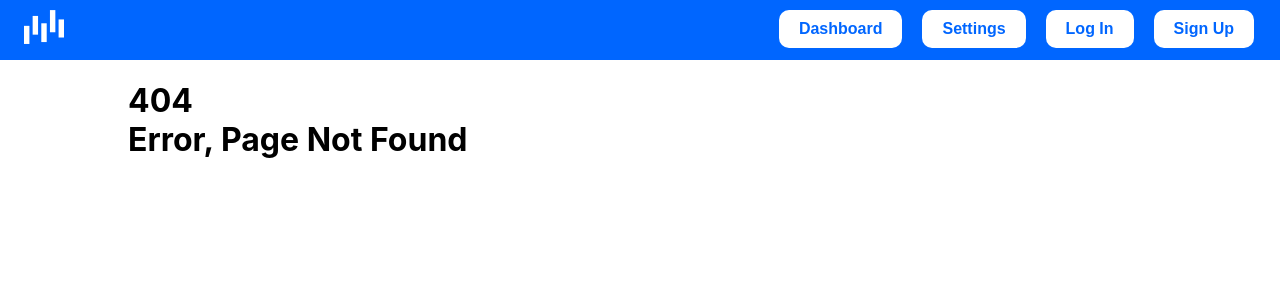
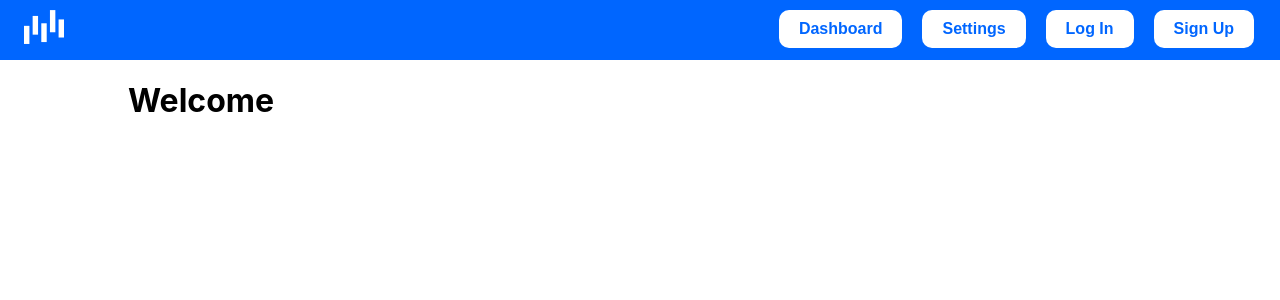
Before and after one commit to mobrien13/paper-trader, a React (Create React App) app in the folder paper-trader/: page /welcome in a window 1280 px wide. Before the commit this address had no page. Shown: the top 300 px of the page. Built offline with nearby package versions, Linux system fonts and the light colour scheme.

Commit message:
Refactored Home to Welcome

```diff
--- a/paper-trader/src/Components/Pages/Home.js
+++ b/paper-trader/src/Components/Pages/Welcome.js
@@ -1,16 +1,16 @@
 import React from 'react';
-import './Home.css';
+import './Welcome.css';
 import './Pages.css';
 import {Link} from 'react-router-dom';
 
-function Home() {
+function Welcome() {
     return (
     <>
-        <h1>Home</h1>
+        <h1>Welcome</h1>
 
     </>
     );
   }
 
 
-  export default Home;
+  export default Welcome;
--- a/paper-trader/src/Components/Views/Views.js
+++ b/paper-trader/src/Components/Views/Views.js
@@ -2,7 +2,7 @@
 import React from 'react';
 import '../Pages/Pages.css';
 import Dashboard from "../Pages/Dashboard";
-import Home from "../Pages/Home";
+import Welcome from "../Pages/Welcome";
 import Settings from "../Pages/Settings";
 import { Routes, Route } from "react-router-dom";
 import Modal from '../Modal/Modal';
@@ -13,8 +13,8 @@ function Views() {
     <>
     {/*Routes the pages*/}
     <Routes>
-        <Route index element={<Home></Home>}/>
-        <Route path='/home' element={<Home></Home>}/>
+        <Route index element={<Welcome></Welcome>}/>
+        <Route path='/welcome' element={<Welcome></Welcome>}/>
         <Route path='/dashboard' element={<Dashboard></Dashboard>}/>
         <Route path='/settings' element={<Settings></Settings>}/>
         <Route path='*' element={<div><h1>404<br/>Error, Page Not Found</h1></div>}/>
```
Also changed, not shown: paper-trader/src/Components/Pages/Home.css (deleted), paper-trader/src/Components/Pages/Welcome.css (added).
